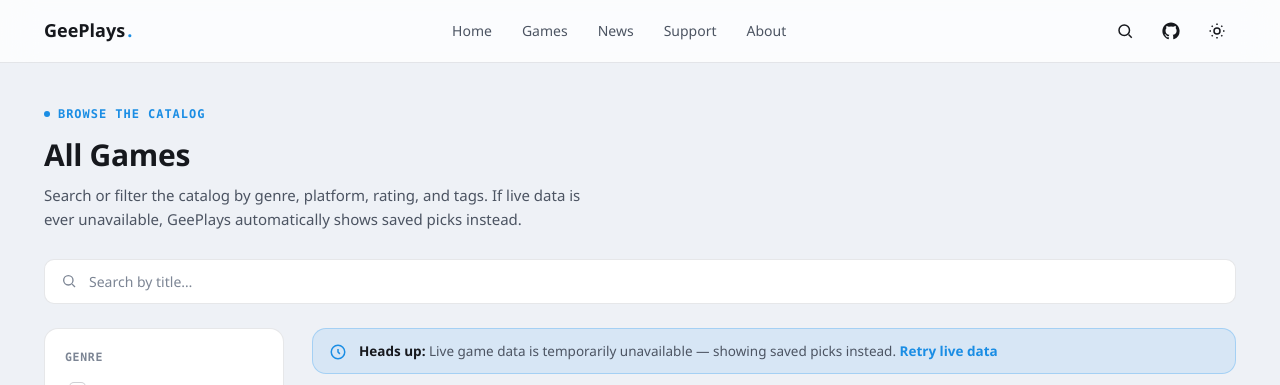
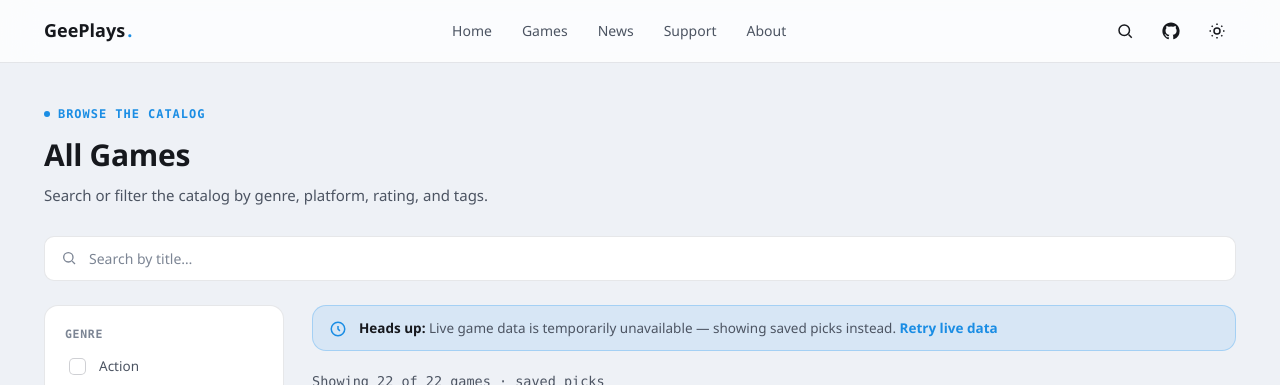
Before and after one commit to isitGee/GeePlays, a website: page games.html in a window 1280 px wide. Shown: the top 385 px of the page. Drawn offline with Linux system fonts and the light colour scheme; no server answers.

Commit message:
Simplify catalog description in games.html
Removed unnecessary text about live data in the catalog description.

```diff
--- a/games.html
+++ b/games.html
@@ -103,7 +103,7 @@
     <div class="container">
       <span class="eyebrow">Browse the catalog</span>
       <h1 class="section-title" style="margin-top:8px;">All Games</h1>
-      <p class="section-sub" style="margin-bottom:28px;">Search or filter the catalog by genre, platform, rating, and tags. If live data is ever unavailable, GeePlays automatically shows saved picks instead.</p>
+      <p class="section-sub" style="margin-bottom:28px;">Search or filter the catalog by genre, platform, rating, and tags.</p>
 
       <div class="games-toolbar">
         <div class="search-field">
```
